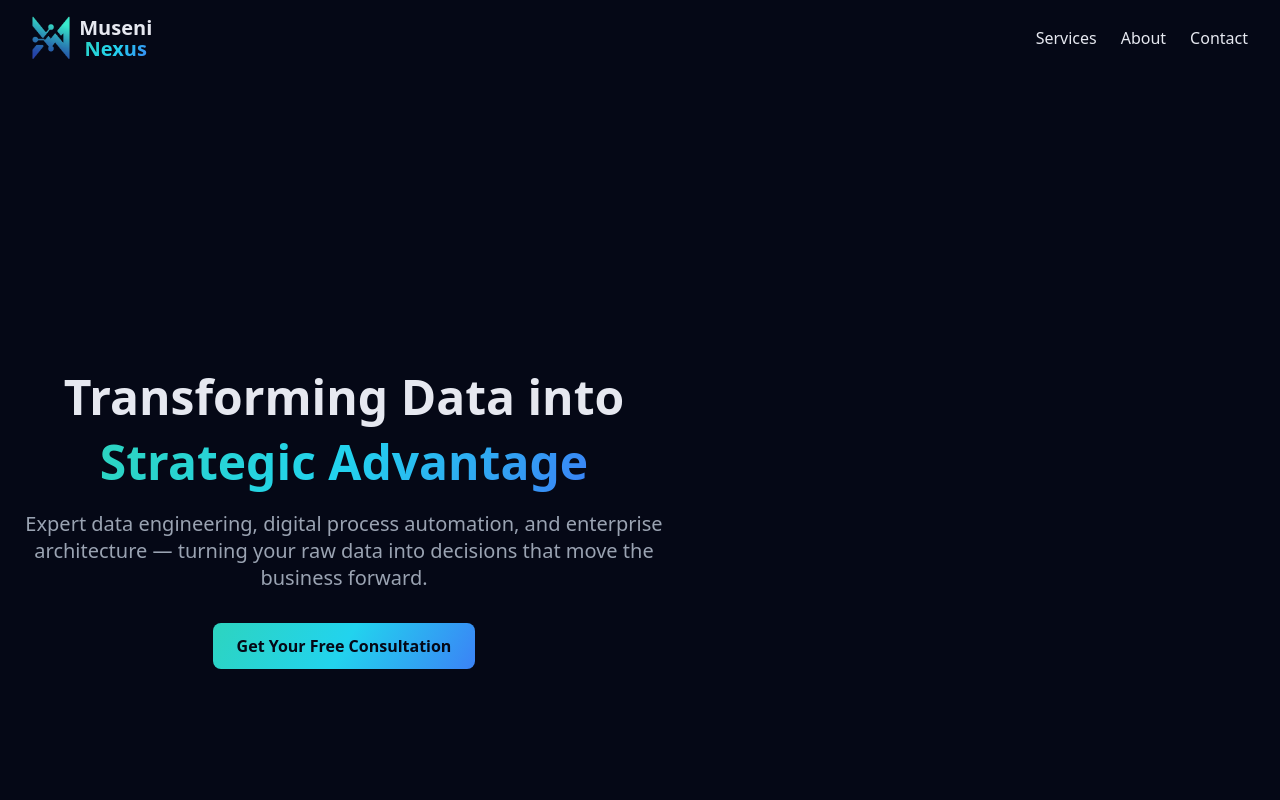
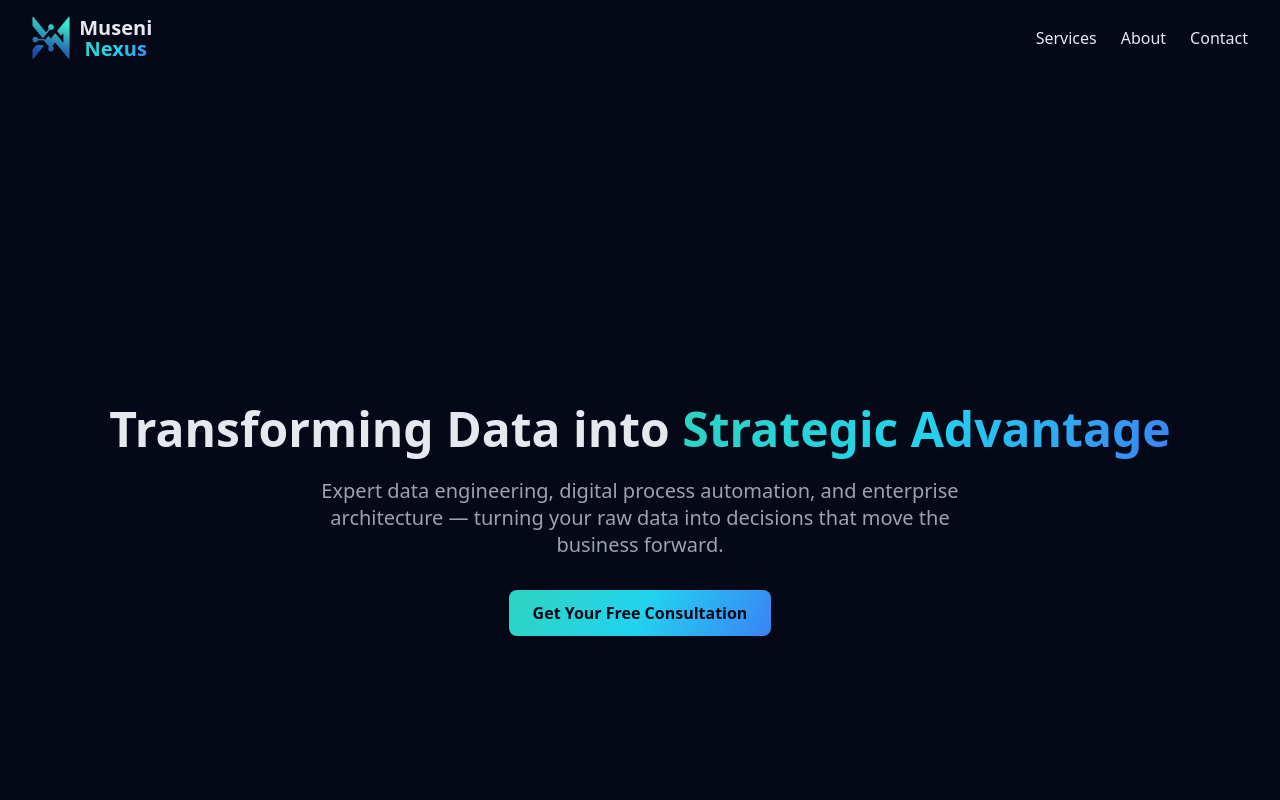
Before and after one commit to Chisom-TR/museni-nexus, a Next.js app: page / in a window 1280 px wide. Shown: the top 800 px of the page. Built offline with nearby package versions, Linux system fonts and the light colour scheme.

Commit message:
Fix max-width bug

```diff
--- a/app/globals.css
+++ b/app/globals.css
@@ -16,6 +16,7 @@ p {
     font-size: 1.25rem;
     color: #9aa3b2;     /* muted gray — quieter than the heading */
     margin: 0;
+    max-width: 40rem;
 }
 
 .gradient-text {
@@ -48,7 +49,6 @@ p {
   justify-content: center;  /* center them vertically */
   align-items: center;      /* center them horizontally */
   padding: 1.5rem;          /* breathing room from the screen edges */
-  max-width: 40rem;
 }
 
 .navbar-logo {
```
